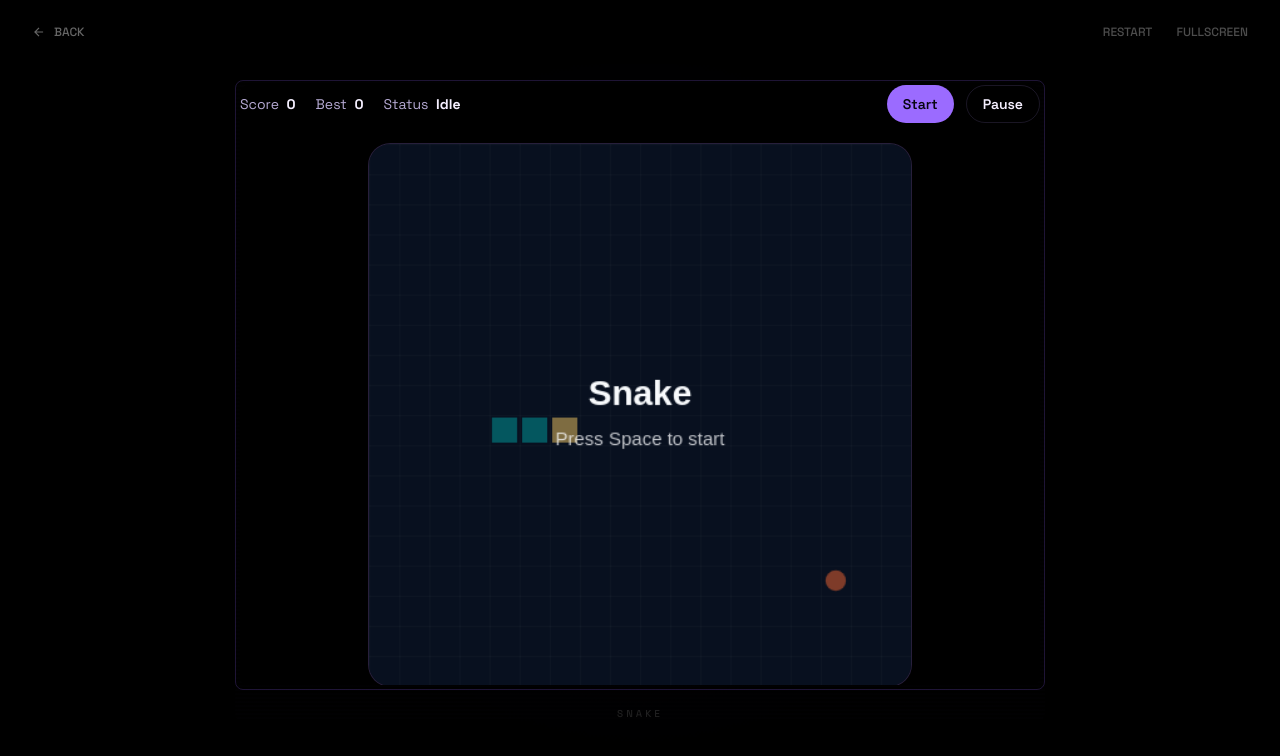
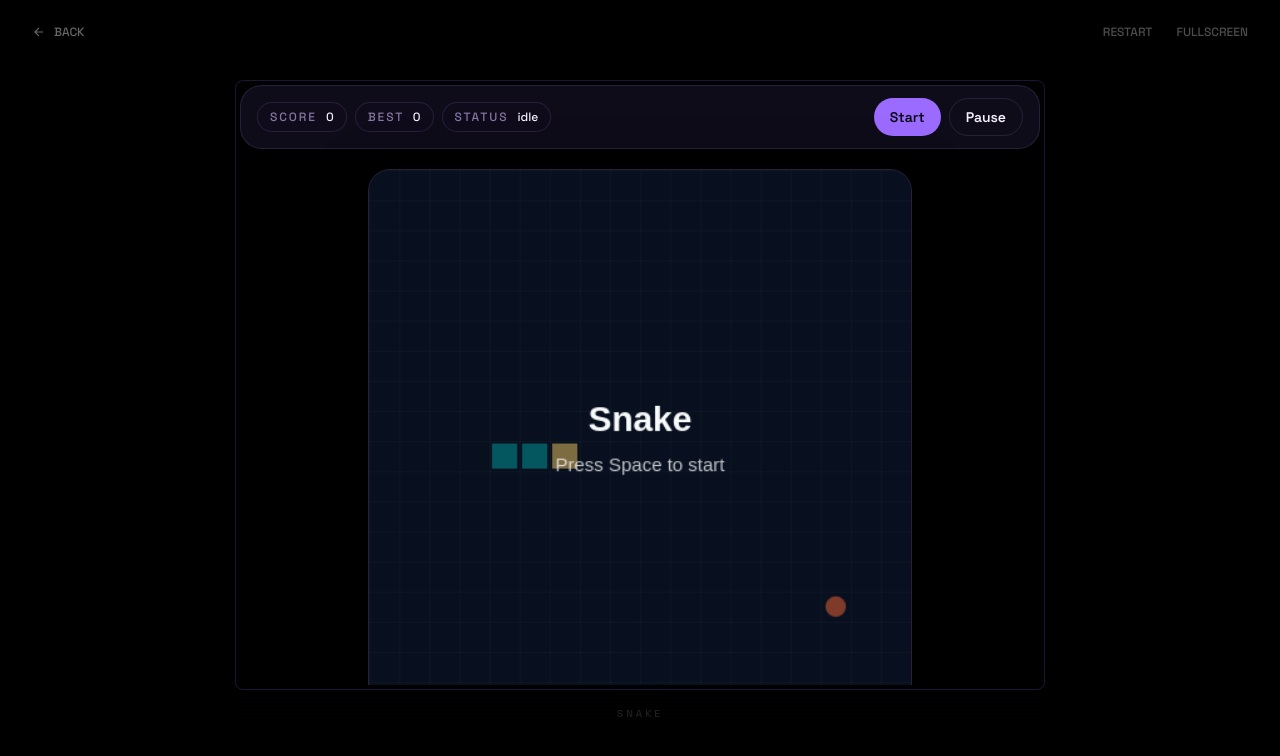
Before and after one commit to YuvrajKashyap/arcade, a Next.js app: page /play-design/1 in a window 1280 px wide. Shown: the top 756 px of the page. Built offline with nearby package versions, Linux system fonts and the light colour scheme; no server answers.

Commit message:
clean up snake screen

```diff
--- a/src/features/games/snake/components/snake-game.tsx
+++ b/src/features/games/snake/components/snake-game.tsx
@@ -18,6 +18,14 @@ import type {
   SnakeState,
 } from "@/features/games/snake/types";
 import { configureHiDPICanvas } from "@/features/games/shared/canvas/configure-canvas";
+import {
+  GameButton,
+  GameHud,
+  GamePanel,
+  GamePlayfield,
+  GameStatus,
+  TouchControls,
+} from "@/features/games/shared/components/game-ui";
 import { useAnimationFrameLoop } from "@/features/games/shared/hooks/use-animation-frame-loop";
 import {
   readStoredNumber,
@@ -260,88 +268,78 @@ export function SnakeGame() {
   });
 
   return (
-    <div className="flex flex-col gap-5 text-foreground">
-      <div className="flex flex-col gap-4 md:flex-row md:items-center md:justify-between">
-        <div className="flex flex-wrap items-center gap-x-5 gap-y-2 text-sm text-foreground-soft">
-          <span>
-            Score <strong className="ml-1 text-foreground">{hudState.score}</strong>
-          </span>
-          <span>
-            Best <strong className="ml-1 text-foreground">{hudState.bestScore}</strong>
-          </span>
-          <span className="capitalize">
-            Status <strong className="ml-1 text-foreground">{hudState.phase}</strong>
-          </span>
-        </div>
-        <div className="flex flex-wrap gap-3">
-          <button
-            type="button"
-            onClick={() => resetGame("playing")}
-            className="rounded-full bg-accent px-4 py-2 text-sm font-semibold text-background hover:-translate-y-0.5 hover:bg-accent-strong"
-          >
+    <GamePanel>
+      <GameHud
+        items={[
+          { label: "Score", value: hudState.score },
+          { label: "Best", value: hudState.bestScore },
+          { label: "Status", value: hudState.phase },
+        ]}
+        actions={
+          <>
+            <GameButton variant="primary" onClick={() => resetGame("playing")}>
               {hudState.phase === "game-over" ? "Restart" : "Start"}
-          </button>
-          <button
-            type="button"
-            onClick={togglePause}
-            className="rounded-full border border-line px-4 py-2 text-sm font-semibold text-foreground hover:-translate-y-0.5 hover:bg-surface"
-          >
+            </GameButton>
+            <GameButton onClick={togglePause}>
               {hudState.phase === "paused" ? "Resume" : "Pause"}
-          </button>
-        </div>
-      </div>
+            </GameButton>
+          </>
+        }
+      />
 
+      <GamePlayfield className="mx-auto aspect-square w-full max-w-[34rem]">
         <canvas
           ref={canvasRef}
-        className="mx-auto aspect-square w-full max-w-[34rem] rounded-[1.4rem] border border-line bg-background-strong"
+          className="h-full w-full"
           aria-label="Snake game board"
         />
+      </GamePlayfield>
 
-      <p className="text-center text-sm leading-7 text-foreground-soft">
-        {getStatusCopy(hudState.phase)}
-      </p>
+      <GameStatus>{getStatusCopy(hudState.phase)}</GameStatus>
 
-      <div className="mx-auto grid w-full max-w-[18rem] grid-cols-3 gap-2 md:hidden">
+      <TouchControls className="max-w-[18rem]">
+        <div className="grid grid-cols-3 gap-2">
         <div />
-        <button
-          type="button"
+        <GameButton
           onClick={() => queueDirection("up")}
-          className="surface-subtle rounded-2xl px-4 py-3 text-sm font-semibold hover:bg-surface"
+          variant="touch"
+          className="rounded-2xl"
         >
           Up
-        </button>
+        </GameButton>
         <div />
-        <button
-          type="button"
+        <GameButton
           onClick={() => queueDirection("left")}
-          className="surface-subtle rounded-2xl px-4 py-3 text-sm font-semibold hover:bg-surface"
+          variant="touch"
+          className="rounded-2xl"
         >
           Left
-        </button>
-        <button
-          type="button"
+        </GameButton>
+        <GameButton
           onClick={() => resetGame("playing")}
-          className="surface-subtle rounded-2xl px-4 py-3 text-sm font-semibold hover:bg-surface"
+          variant="touch"
+          className="rounded-2xl"
         >
           Go
-        </button>
-        <button
-          type="button"
+        </GameButton>
+        <GameButton
           onClick={() => queueDirection("right")}
-          className="surface-subtle rounded-2xl px-4 py-3 text-sm font-semibold hover:bg-surface"
+          variant="touch"
+          className="rounded-2xl"
         >
           Right
-        </button>
+        </GameButton>
         <div />
-        <button
-          type="button"
+        <GameButton
           onClick={() => queueDirection("down")}
-          className="surface-subtle rounded-2xl px-4 py-3 text-sm font-semibold hover:bg-surface"
+          variant="touch"
+          className="rounded-2xl"
         >
           Down
-        </button>
+        </GameButton>
         <div />
       </div>
-    </div>
+      </TouchControls>
+    </GamePanel>
   );
 }
```
Lines whose indentation alone changed are shown as unchanged.
